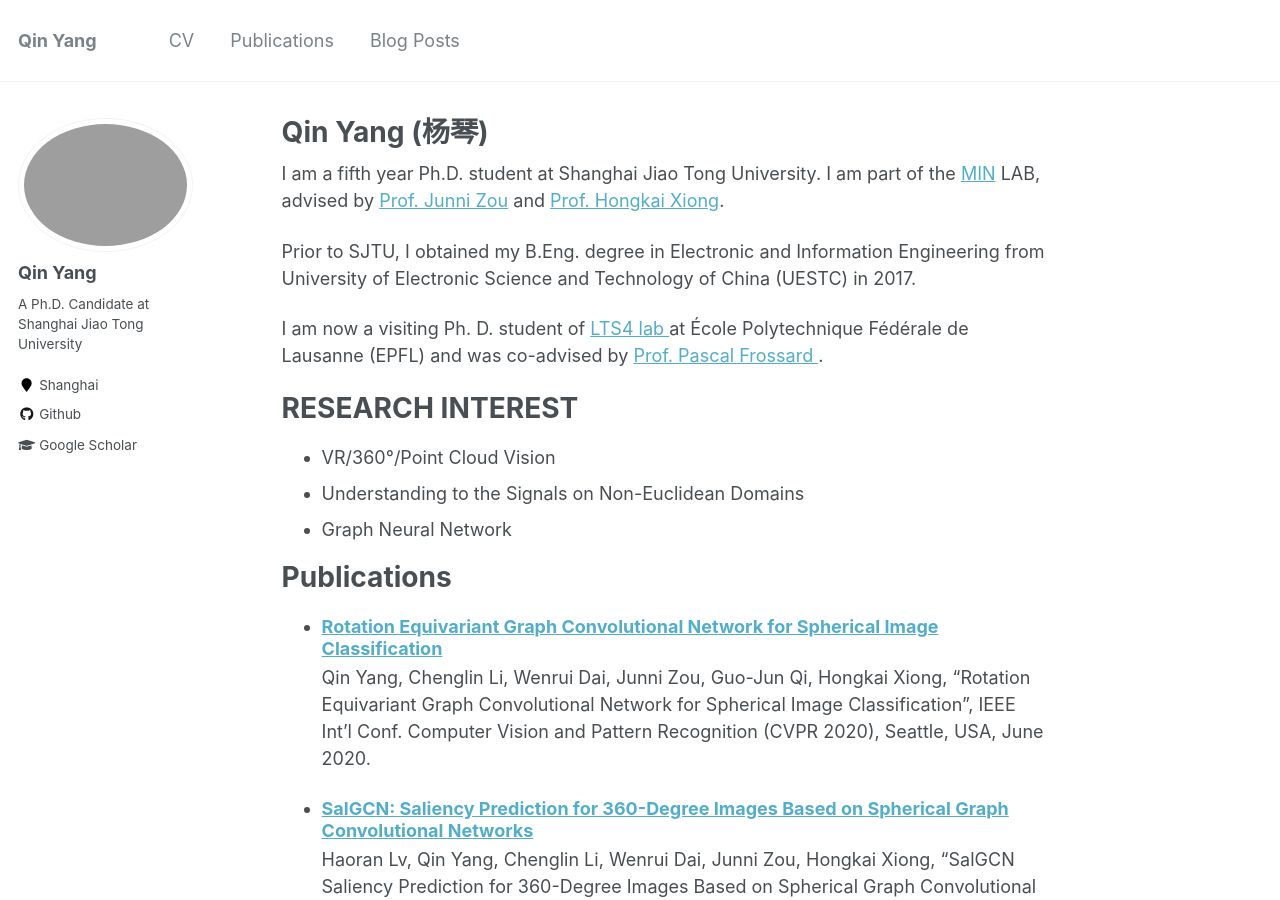
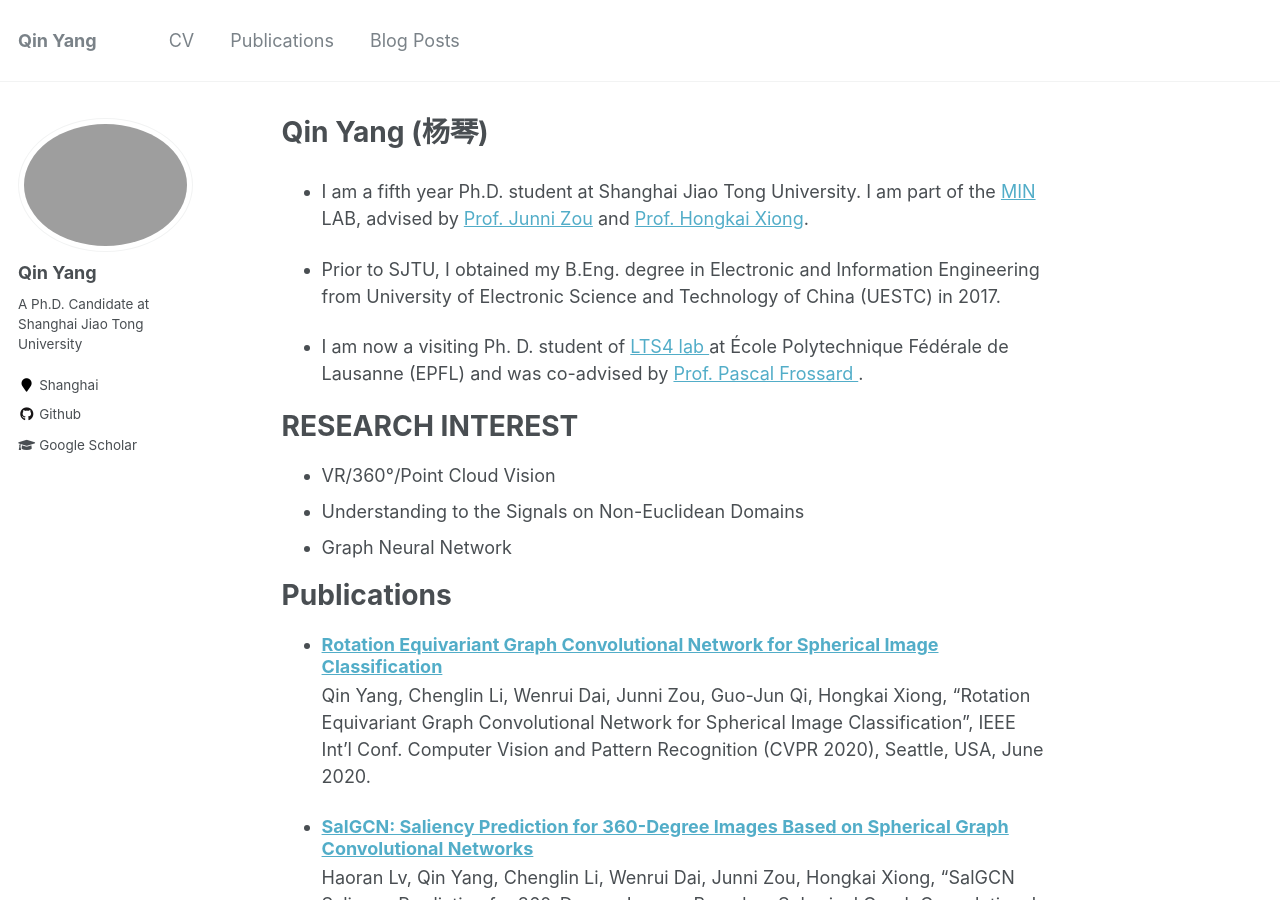
Before and after one commit to QinYang12/QinYang12.github.io, a Jekyll site: the page built from _pages/about.md, in a window 1280 px wide and 900 px high. Built offline with Jekyll 4.4.1, drawn with Linux system fonts in a browser that asks for light colours.

```diff
--- a/_pages/about.md
+++ b/_pages/about.md
@@ -8,12 +8,12 @@ redirect_from:
   - /about.html
 ---
 
-I am a fifth year Ph.D. student at Shanghai Jiao Tong University. I am part of the <a href="http://min.sjtu.edu.cn/">MIN</a> LAB, advised by
+* I am a fifth year Ph.D. student at Shanghai Jiao Tong University. I am part of the <a href="http://min.sjtu.edu.cn/">MIN</a> LAB, advised by
 <a href="http://min.sjtu.edu.cn/zjn.htm">Prof. Junni Zou</a> and <a href="http://min.sjtu.edu.cn/xhk.htm">Prof. Hongkai Xiong</a>.
 
-Prior to SJTU, I obtained my B.Eng. degree in Electronic and Information Engineering from University of Electronic Science and Technology of China (UESTC) in 2017.
+* Prior to SJTU, I obtained my B.Eng. degree in Electronic and Information Engineering from University of Electronic Science and Technology of China (UESTC) in 2017.
 
-I am now a visiting Ph. D. student of <a href="https://www.epfl.ch/labs/lts4/"> LTS4 lab </a> at École Polytechnique Fédérale de Lausanne (EPFL) and was co-advised by <a href="https://www.epfl.ch/labs/lts4/people/people-current/frossard/"> Prof. Pascal Frossard </a>.
+* I am now a visiting Ph. D. student of <a href="https://www.epfl.ch/labs/lts4/"> LTS4 lab </a> at École Polytechnique Fédérale de Lausanne (EPFL) and was co-advised by <a href="https://www.epfl.ch/labs/lts4/people/people-current/frossard/"> Prof. Pascal Frossard </a>.
 
 RESEARCH INTEREST
 ======
```
